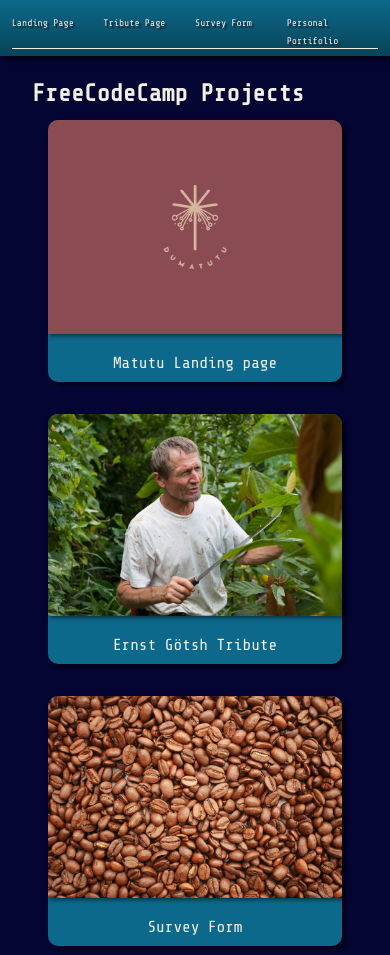
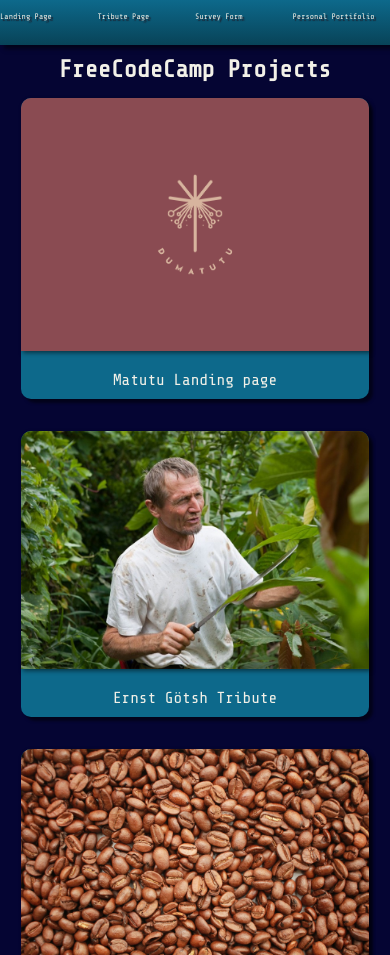
Before and after one commit to Leandr0SmS/FreeCodeCamp-projects, a plain HTML site: page index.html in a window 390 px wide. Shown: the top 955 px of the page. Drawn offline with nearby package versions, Linux system fonts and the light colour scheme.

Commit message:
added @media 720px; reduce heading, navbar fonts, marin and delete border

```diff
--- a/styles.css
+++ b/styles.css
@@ -116,7 +116,7 @@ a {
 
 @media only screen and (max-width: 720px) {
     main {
-        margin: 0 2rem;
+        margin: 0 0.3rem;
         padding: 0;
         margin-top: 5rem;
         position: static;
@@ -131,7 +131,6 @@ a {
     #navlist {
         display: flex;
         flex-direction: row;
-        z-index: 4;
     }
 
     #navbar li {
@@ -140,16 +139,16 @@ a {
     }
 
     .nav-link {
-        font-size: 0.6rem;
+        font-size: 0.8rem;
     }
 
     #header {
-        font-size: 1.5rem;
+        font-size: 2rem;
+        text-align: center;
     }
 
     #projects-grid {
         grid-template-columns: 1fr;
-        margin: 0 auto;
     }
 
     .project {
@@ -165,3 +164,29 @@ a {
         padding: 1rem 0.5rem;
     }
 }
+
+@media only screen and (max-width: 720px) {
+    main {
+        margin-top: 3.5rem;
+    }
+
+    #navbar {
+        height: 2.8rem;
+    }
+
+    #navlist {
+        padding: 0.3rem 0;
+    }
+
+    .nav-link {
+        font-size: 0.5rem;
+    }
+
+    #navbar li {
+        border-bottom: none;
+    }
+
+    #header {
+        font-size: 1.5rem;
+    }
+}
```
